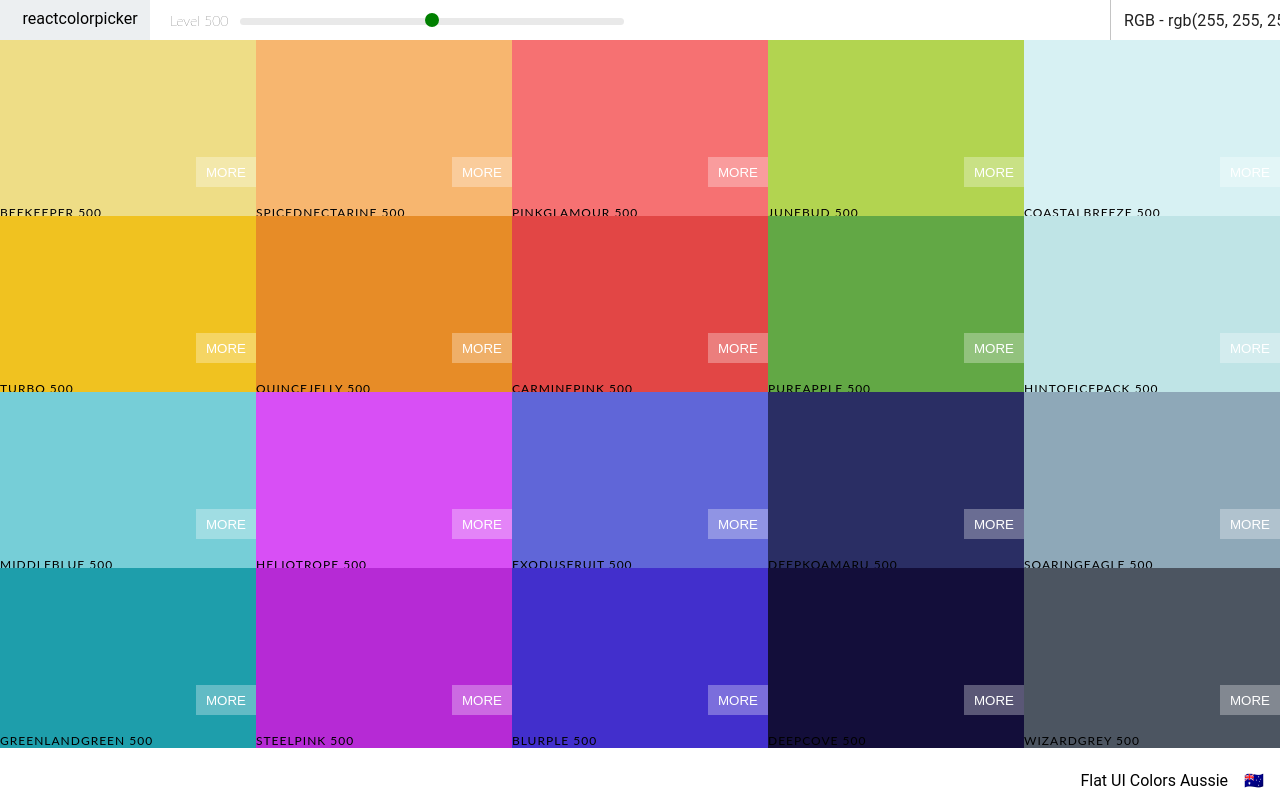
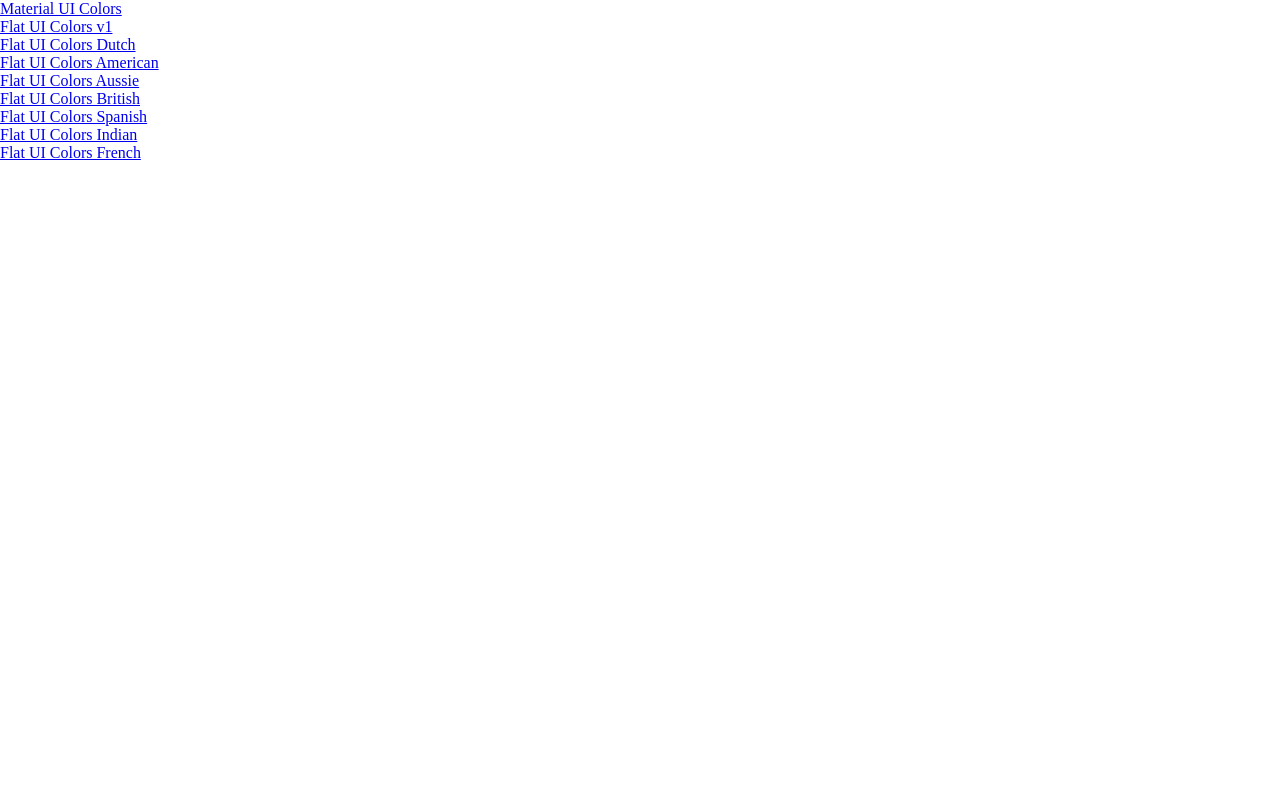
Before and after one commit to Toseef-Ahmad/color-palette, a React (Create React App) app: page / in a window 1280 px wide. Built offline with nearby package versions, Linux system fonts and the light colour scheme.

Commit message:
Added Router

```diff
--- a/src/App.js
+++ b/src/App.js
@@ -4,6 +4,7 @@ import seedColors from './seedColors';
 import Palette from './Palette';
 import { generatePalette } from './colorHelper';
 import { Route, Switch } from 'react-router-dom';
+import PaletteList from './PaletteList';
 
 export default function App() {
   const findPalette = (id) => {
@@ -15,7 +16,7 @@ export default function App() {
         <Route
           exact
           path="/"
-          render={() => <Palette palette={generatePalette(seedColors[4])} />}
+          render={() => <PaletteList palette={seedColors}/>}
         ></Route>
         <Route
           exact
--- /dev/null
+++ b/src/PaletteList.css
@@ -0,0 +1,4 @@
+.paletteList {
+  display: flex;
+  flex-direction: column;
+}
--- /dev/null
+++ b/src/PaletteList.js
@@ -0,0 +1,20 @@
+import React from 'react';
+import { Link } from 'react-router-dom';
+import './PaletteList.css';
+
+const PaletteList = (props) => {
+  const { palette } = props;
+  return (
+    <>
+      <div className="PalatteList-container">
+        <div className="paletteList">
+          {palette.map((p) => {
+            return <Link to={`/palette/${p.id}`}>{p.paletteName}</Link>;
+          })}
+        </div>
+      </div>
+    </>
+  );
+};
+
+export default PaletteList;
```
